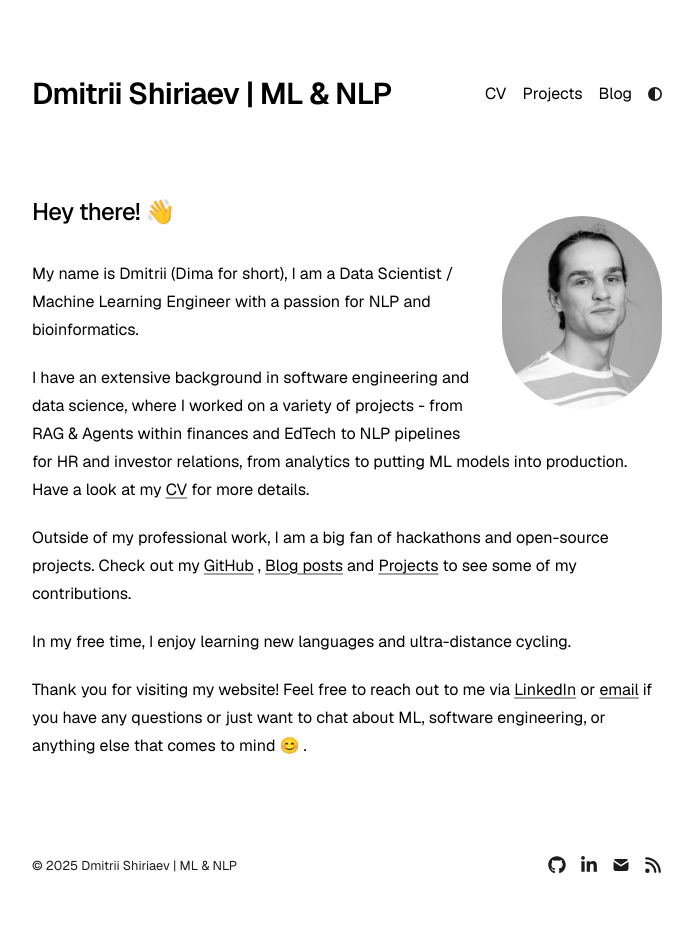
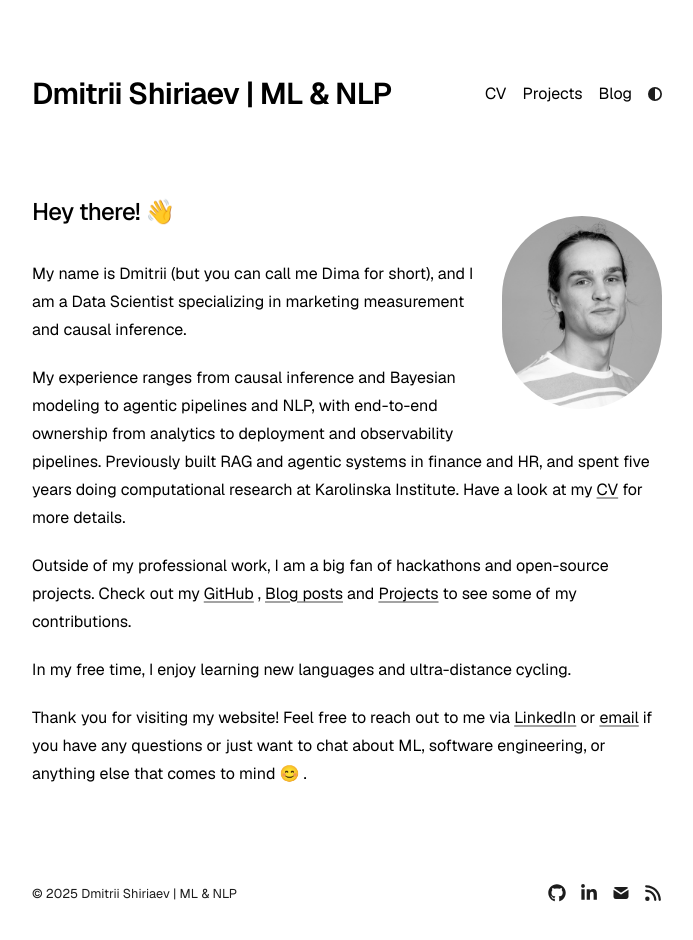
Before and after one commit to dm-shr/portfolio, a Next.js app: page / in a window 1280 px wide. Shown: the top 940 px of the page, without its empty margins (293-986 px from the left). Built offline with nearby package versions, Linux system fonts and the light colour scheme.

Commit message:
Update page.tsx

```diff
--- a/app/page.tsx
+++ b/app/page.tsx
@@ -20,13 +20,13 @@
       </h1>
       <div className="prose prose-neutral dark:prose-invert">
         <p>
-          My name is Dmitrii (Dima for short), I am a Data Scientist / Machine Learning Engineer with a passion
-          for NLP and bioinformatics.
+          My name is Dmitrii (but you can call me Dima for short), and I am a Data Scientist
+          specializing in marketing measurement and causal inference.
         </p>
         <p>
-          I have an extensive background in software engineering and data science, where I worked on
-          a variety of projects - from RAG & Agents within finances and EdTech to NLP pipelines
-          for HR and investor relations, from analytics to putting ML models into production.
+          My experience ranges from causal inference and Bayesian modeling to agentic pipelines and NLP,
+          with end-to-end ownership from analytics to deployment and observability pipelines.
+          Previously built RAG and agentic systems in finance and HR, and spent five years doing computational research at Karolinska Institute.
           Have a look at my {" "}
           <a
             href="/cv"
```
